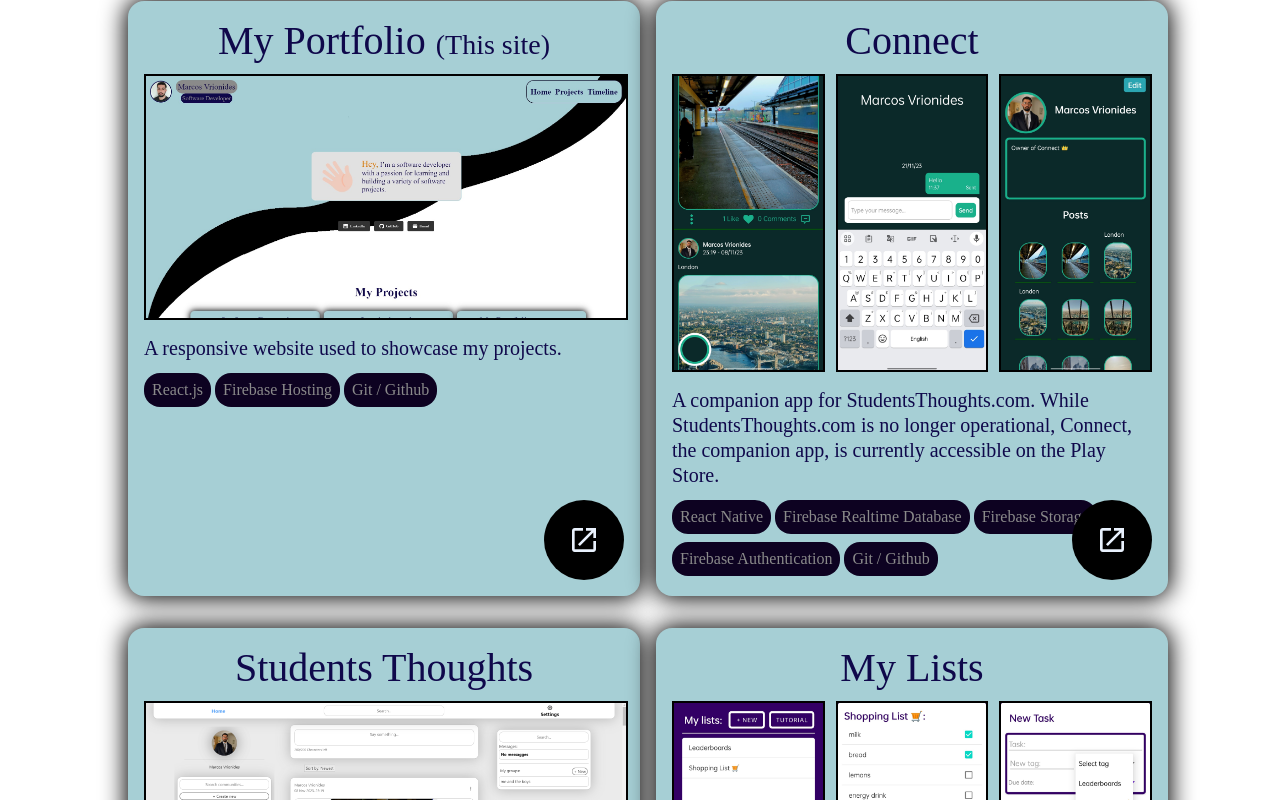
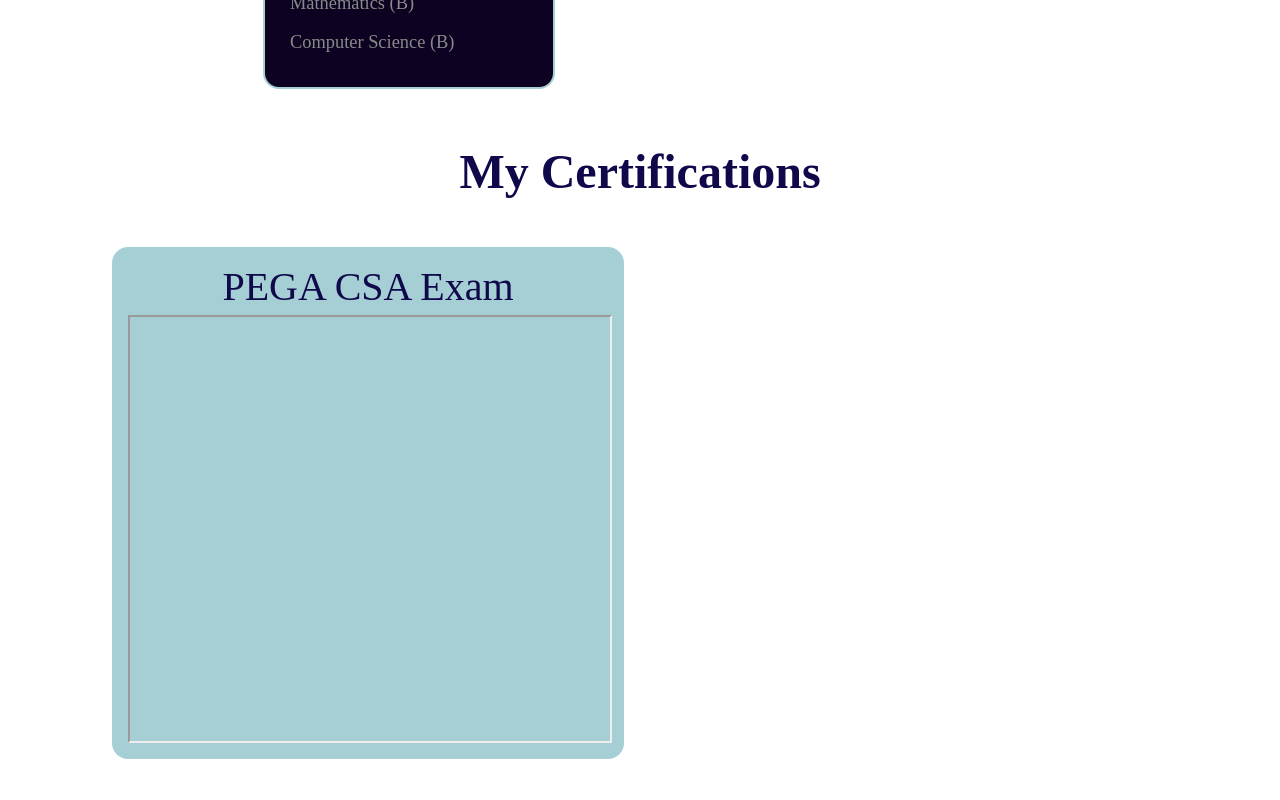
Before and after one commit to marcosvrionides/marcos-vrionides-portfolio, a React (Create React App) app: page / in a window 1280 px wide. Shown: the part 1500-2300 px from the top of the page. Built offline with nearby package versions, Linux system fonts and the light colour scheme.

Commit message:
added certifications and changed order of sections

```diff
--- a/src/App.js
+++ b/src/App.js
@@ -6,6 +6,7 @@
 import Projects from "./Projects/Projects";
 import History from "./History/History";
 import TopBar from "./TopBar/TopBar";
+import Certifications from "./Certifications/Certifications";
 import { initializeApp } from "firebase/app";
 import { getAnalytics, logEvent } from "firebase/analytics";
 const firebaseConfig = {
@@ -34,8 +35,9 @@
 			<Profile />
 			<Introduction />
 			<Links />
+			<History />
+			<Certifications />
 			<Projects />
-			<History />
 		</div>
 	);
 }
--- /dev/null
+++ b/src/Certifications/Certifications.css
@@ -0,0 +1,61 @@
+@import url(../colours.css);
+
+.certifications-container {
+	padding-block: 1em;
+	margin: 1em;
+}
+
+.certifications-title {
+	font-size: 3em;
+	font-weight: bold;
+	text-align: center;
+	margin-bottom: 1em;
+	color: var(--text);
+}
+
+.certifications-cards {
+	justify-content: center;
+	display: grid;
+	grid-template-columns: repeat(auto-fill, 32em);
+	gap: 2em;
+}
+
+.certifications-cards > * {
+	width: 30em;
+	min-height: 30em;
+	max-width: 100%;
+	border-radius: 1em;
+	background-color: var(--colour1);
+	display: flex;
+	flex-direction: column;
+	padding: 1em;
+}
+
+.certification-title {
+	font-size: 2.5em;
+	text-align: center;
+	padding-bottom: 0.25em;
+	overflow: hidden;
+	color: var(--text);
+}
+
+.certification-file {
+	width: 100%;
+	height: 100%;
+}
+
+@media (max-width: 768px) {
+	.certifications-cards {
+		display: flex;
+		flex-direction: column;
+		padding-inline: 0;
+
+		grid-template-columns: unset;
+	}
+
+	.certifications-cards > * {
+		width: unset;
+		min-height: unset;
+		height: auto;
+	}
+}
--- /dev/null
+++ b/src/Certifications/Certifications.js
@@ -0,0 +1,22 @@
+import React from "react";
+import "./Certifications.css";
+import PegaCSACertification from "./CERTIFICATION_Certified_Pega_System_Architect.pdf";
+
+const Certifications = () => {
+	return (
+		<div className="certifications-container" id="certifications">
+			<div className="certifications-title">My Certifications</div>
+			<div className="certifications-cards">
+				<div className="certification">
+					<text className="certification-title">PEGA CSA Exam</text>
+					<iframe
+						className="certification-file"
+						src={PegaCSACertification}
+					/>
+				</div>
+			</div>
+		</div>
+	);
+};
+
+export default Certifications;
--- a/src/History/History.css
+++ b/src/History/History.css
@@ -1,12 +1,6 @@
 @import url(../colours.css);
 
 .history-container {
-	padding: 2em;
-	background-image: url("../background\ picture\ -\ bottom.png");
-	background-repeat: no-repeat;
-	background-size: 100% 100%;
-	background-position-y: bottom;
-	padding-bottom: 15%;
 }
 
 .history-title {
@@ -69,3 +63,9 @@
 		width: 100%;
 	}
 }
+
+@media (max-width: 768px) {
+	.history-container {
+		padding: 1em;
+	}
+}
--- a/src/Profile/Profile.js
+++ b/src/Profile/Profile.js
@@ -18,8 +18,9 @@
 			</div>
 			<div className="links">
 				<a href="#">Home</a>
+				<a href="#history">Timeline</a>
+				<a href="#certifications">Certifications</a>
 				<a href="#projects">Projects</a>
-				<a href="#history">Timeline</a>
 			</div>
 		</div>
 	);
--- a/src/Projects/Projects.css
+++ b/src/Projects/Projects.css
@@ -1,10 +1,11 @@
 @import url("../colours.css");
 
 .projects-container {
-	display: flex;
-	flex-direction: column;
-	padding-block-end: 5em;
-	padding-top: 7%;
+	background-repeat: no-repeat;
+	background-size: 100% 100%;
+	background-position-y: bottom;
+	padding-bottom: 2%;
+	background-image: url("../background\ picture\ -\ bottom.png");
 }
 
 .projects-title {
```
Also changed, not shown: 1 other file (tests, documents, lock files or other folders).
